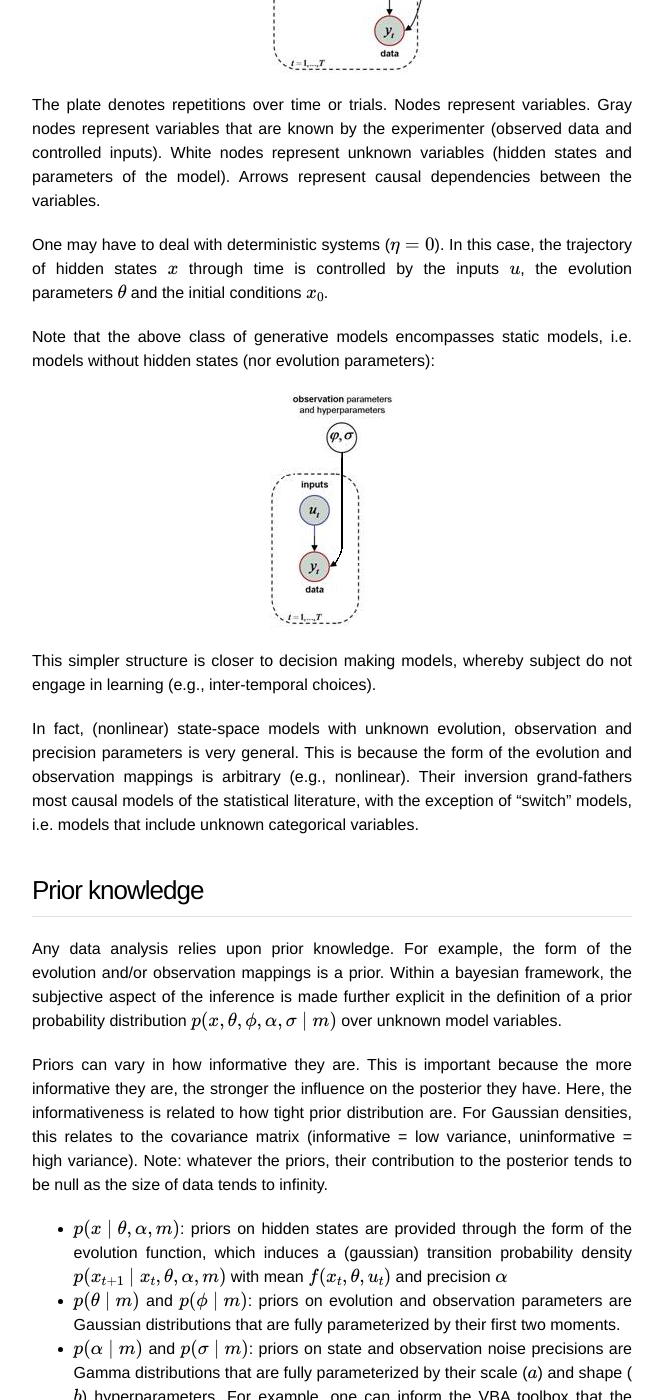
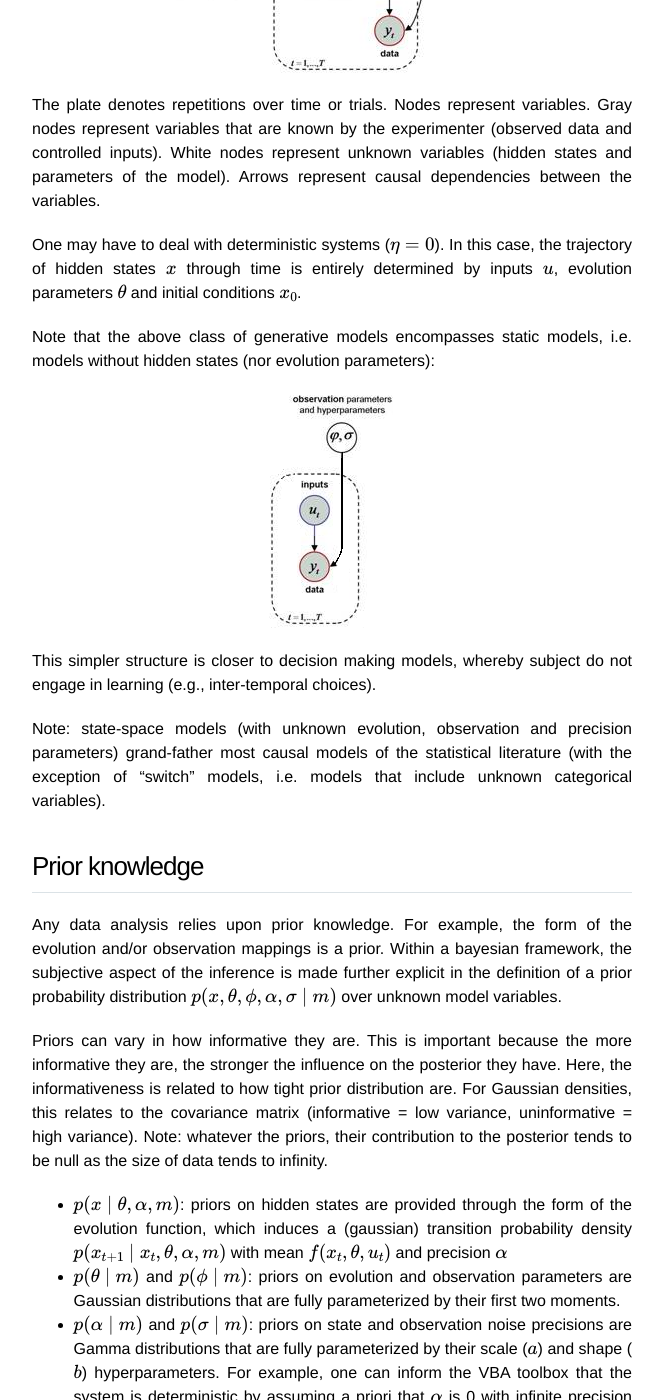
Before and after one commit to MBB-team/VBA-toolbox, a Jekyll site: the page built from _wiki/Structure-of-VBA's-generative-model.md, in a window 1280 px wide and 1400 px high, scrolled down 3191 px. Shown: the whole window, without its empty margins (308-971 px from the left). Built offline with Jekyll 4.4.1, drawn with Linux system fonts in a browser that asks for light colours; nearby versions of some CDN libraries; formulas are drawn with MathJax 3; some of the changed text lies outside the part shown.

Commit message:
Update Structure-of-VBA's-generative-model.md

```diff
--- a/_wiki/Structure-of-VBA's-generative-model.md
+++ b/_wiki/Structure-of-VBA's-generative-model.md
@@ -58,7 +58,7 @@ where $$\eta_t$$ is supposed to be iid Gaussian, with mean zero and precision (i
 
 - The observation mapping $$g$$ describes how observed data is generated from hidden states. When dealing with continuous data, the observation equation is given by:
 \\[y_t=g(x_t,u_t,\phi)+\epsilon_t\\]
-where $$\epsilon_t$$ is iid Gaussian, with mean zero and precision $$\sigma$$. In any case, the observation mapping $$g$$ specifies the likelihood data $$p(y_t|x_t,u_t,\phi,m)$$. In the example above, the likelihood of observed choices was given by the softmax mapping (categorical data).
+where $$\epsilon_t$$ is iid Gaussian, with mean zero and precision $$\sigma$$. In any case, the observation mapping $$g$$ specifies the data likelihood $$p(y_t|x_t,u_t,\phi,m)$$. In the example above, the likelihood of observed choices was given by the softmax mapping (categorical data).
 
 The following figure summarizes the model structure:
 
@@ -66,7 +66,7 @@ The following figure summarizes the model structure:
 
 The plate denotes repetitions over time or trials. Nodes represent variables. Gray nodes represent variables that are known by the experimenter (observed data and controlled inputs). White nodes represent unknown variables (hidden states and parameters of the model). Arrows represent causal dependencies between the variables.
 
-One may have to deal with deterministic systems ($$\eta=0$$). In this case, the trajectory of hidden states $$x$$ through time is controlled by the inputs $$u$$, the evolution parameters $$\theta$$ and the initial conditions $$x_0$$.
+One may have to deal with deterministic systems ($$\eta=0$$). In this case, the trajectory of hidden states $$x$$ through time is entirely determined by inputs $$u$$, evolution parameters $$\theta$$ and initial conditions $$x_0$$.
 
 Note that the above class of generative models encompasses static models, i.e. models without hidden states (nor evolution parameters):
 
@@ -75,7 +75,7 @@ Note that the above class of generative models encompasses static models, i.e. m
 
 This simpler structure is closer to decision making models, whereby subject do not engage in learning (e.g., inter-temporal choices).
 
-In fact, (nonlinear) state-space models with unknown evolution, observation and precision parameters is very general. This is because the form of the evolution and observation mappings is arbitrary (e.g., nonlinear). Their inversion grand-fathers most causal models of the statistical literature, with the exception of "switch" models, i.e. models that include unknown categorical variables.
+Note: state-space models (with unknown evolution, observation and precision parameters) grand-father most causal models of the statistical literature (with the exception of "switch" models, i.e. models that include unknown categorical variables).
 
 
 ## Prior knowledge
```
